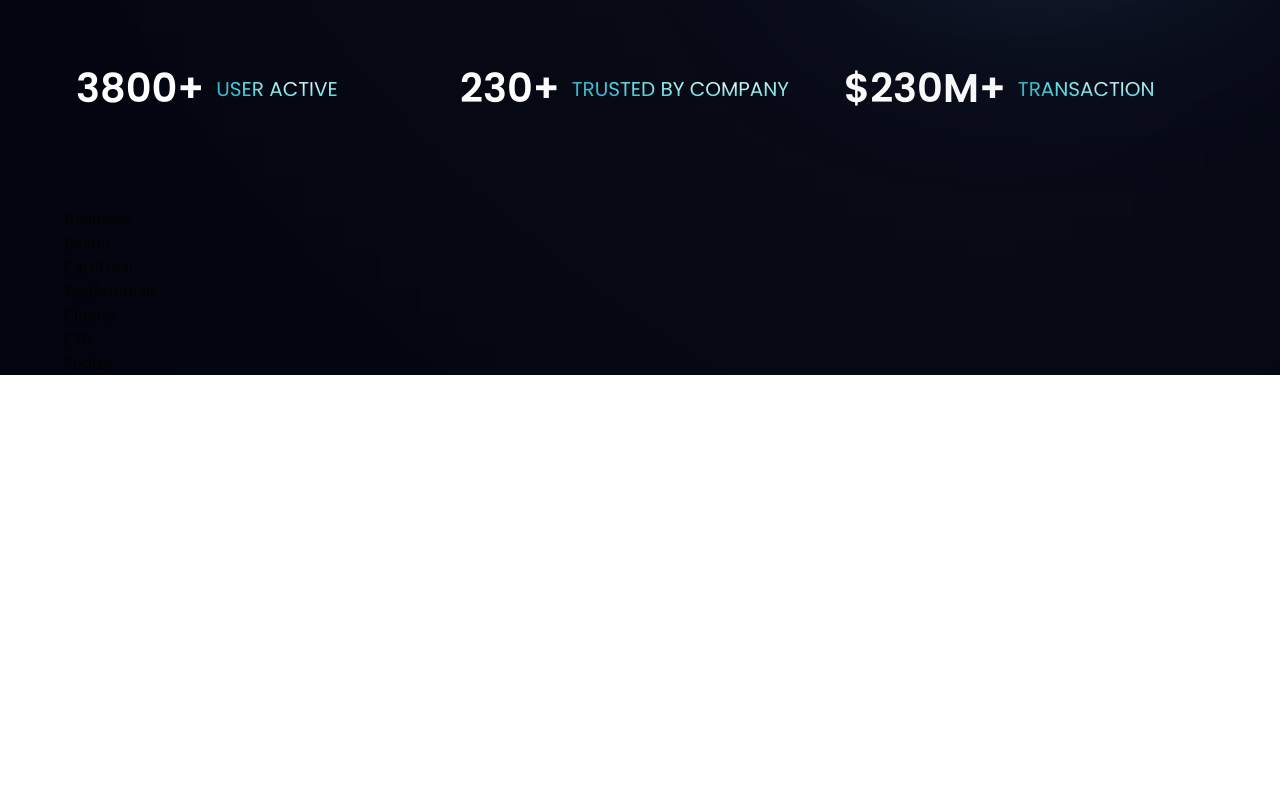
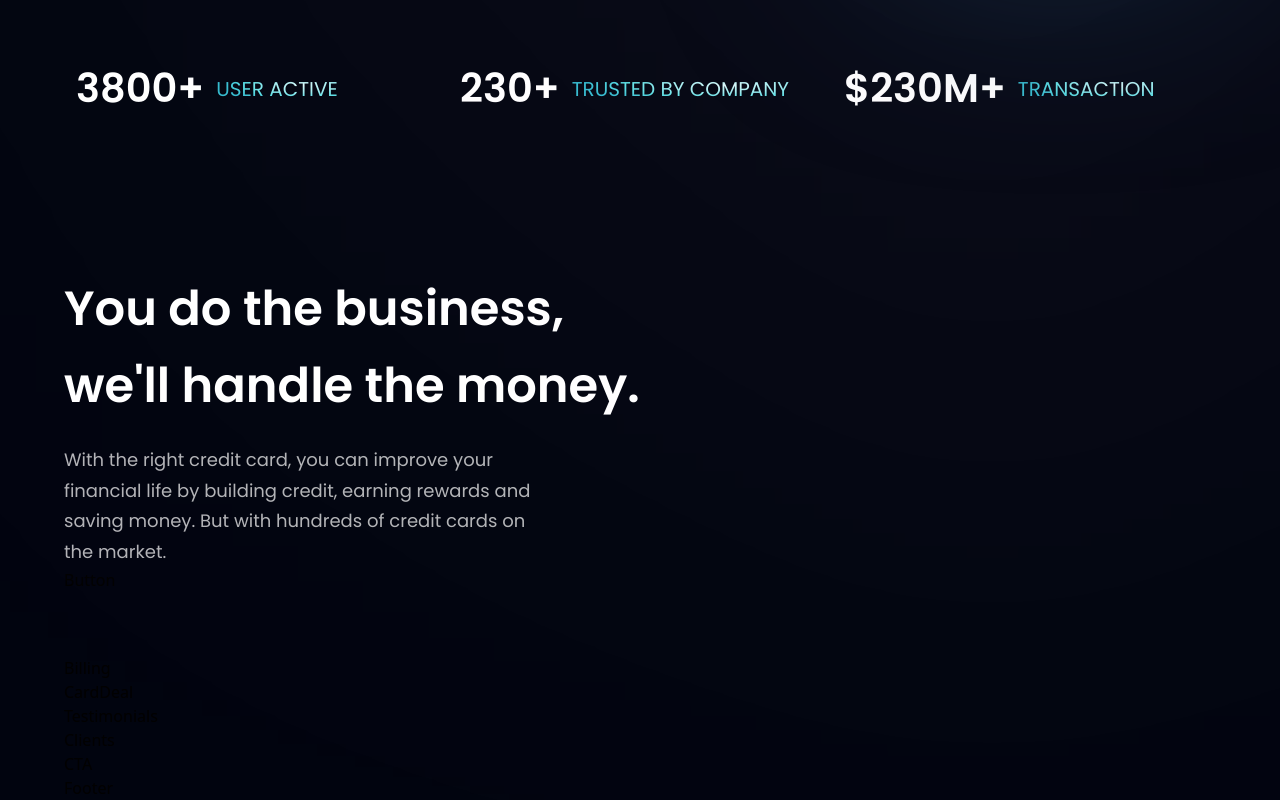
Before and after one commit to Becca-20/project_hoobank, a React (Vite) app: page / in a window 1280 px wide. Shown: the part 738-1538 px from the top of the page. Before the commit the page ends 1113 px from the top, so only its background shows below. Built offline with nearby package versions, Linux system fonts and the light colour scheme.

Commit message:
added heading and p elements & starting button

```diff
--- a/src/components/Business.jsx
+++ b/src/components/Business.jsx
@@ -1,9 +1,18 @@
-import React from 'react'
+import { features } from "../constants";
+import styles, {layout} from "../style";
+import Button from './Button';
 
 const Business = () => {
   return (
-    <div>Business</div>
-  )
+    <section id="features" className={layout.section}>
+      <div className={layout.sectionInfo}>
+        <h2 className={styles.heading2}>You do the business, <br className="sm:block hidden"/> we'll handle the money.</h2>
+        <p className={`${styles.paragraph} max-w-[470px] mt-5`}>With the right credit card, you can improve your financial life by building credit, earning rewards and saving money. But with hundreds of credit cards on the market.</p>
+
+        <Button styles="mt-10"/>
+      </div>
+    </section>
+    )
 }
 
 export default Business
```
